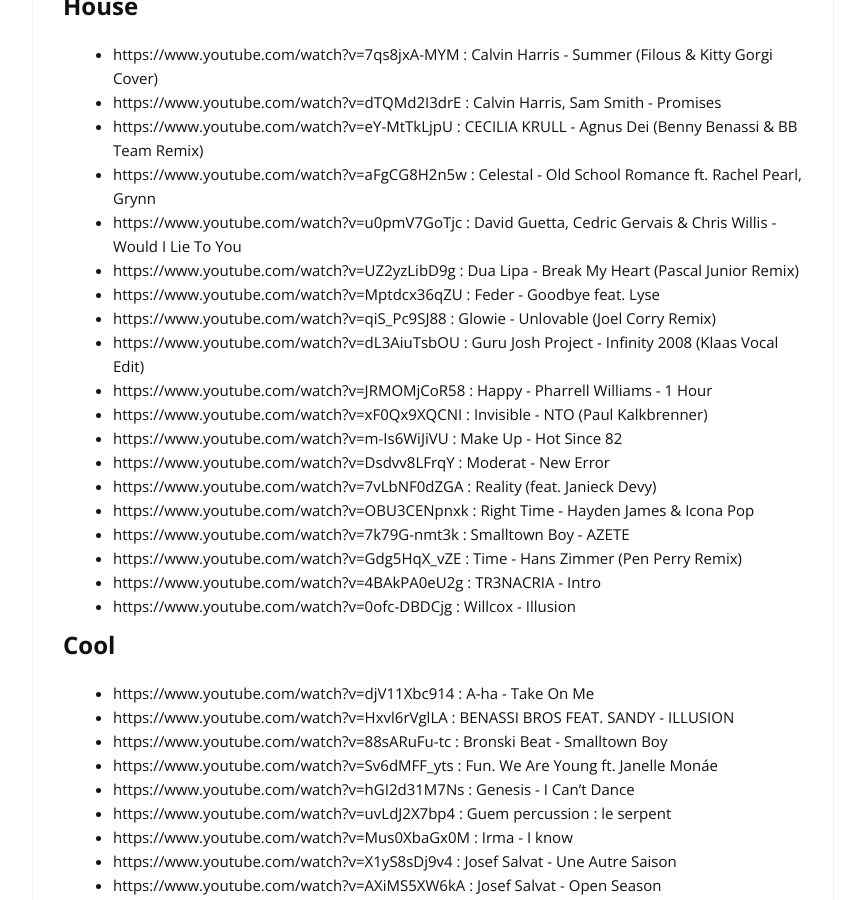
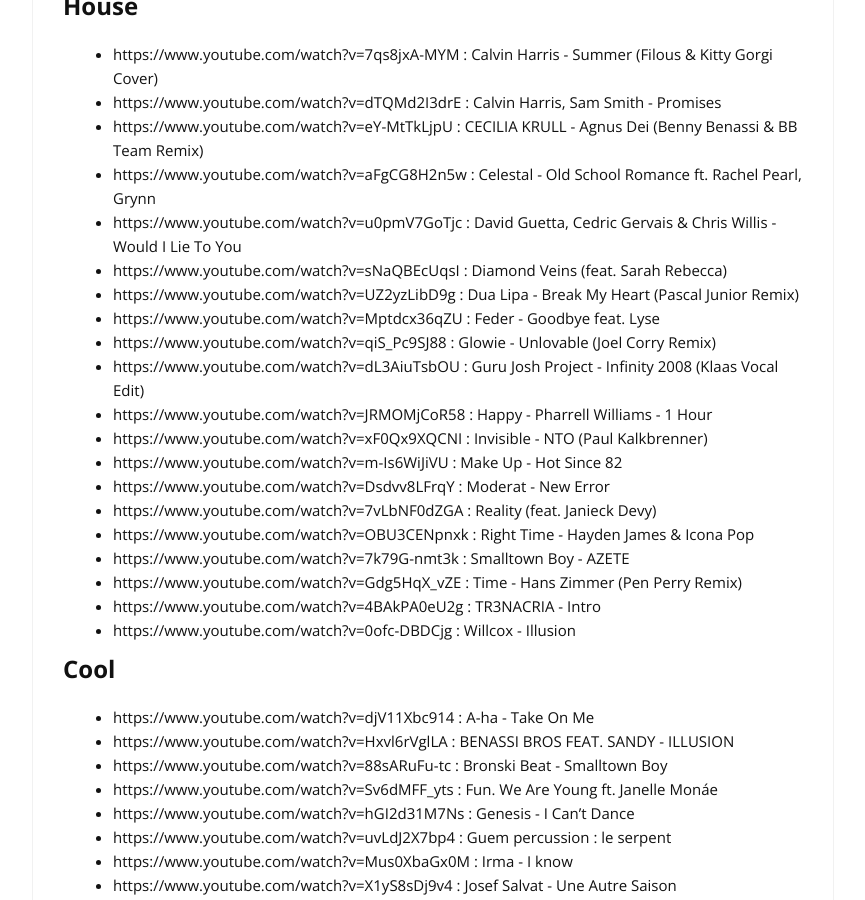
Before and after one commit to cylmat/cylmat.github.io, a Jekyll site: the page built from _pages/musics.md, in a window 1280 px wide and 900 px high, scrolled down 592 px. Shown: the whole window, without its empty margins (207-1072 px from the left). Built offline with Jekyll 4.4.1, drawn with Linux system fonts in a browser that asks for light colours; nearby versions of some CDN libraries.

Commit message:
Update musics.md

```diff
--- a/_pages/musics.md
+++ b/_pages/musics.md
@@ -26,6 +26,7 @@
 - https://www.youtube.com/watch?v=eY-MtTkLjpU : CECILIA KRULL - Agnus Dei (Benny Benassi & BB Team Remix)
 - https://www.youtube.com/watch?v=aFgCG8H2n5w : Celestal - Old School Romance ft. Rachel Pearl, Grynn
 - https://www.youtube.com/watch?v=u0pmV7GoTjc : David Guetta, Cedric Gervais & Chris Willis - Would I Lie To You
+- https://www.youtube.com/watch?v=sNaQBEcUqsI : Diamond Veins (feat. Sarah Rebecca)
 - https://www.youtube.com/watch?v=UZ2yzLibD9g : Dua Lipa - Break My Heart (Pascal Junior Remix)
 - https://www.youtube.com/watch?v=Mptdcx36qZU : Feder - Goodbye feat. Lyse
 - https://www.youtube.com/watch?v=qiS_Pc9SJ88 : Glowie - Unlovable (Joel Corry Remix)
```
